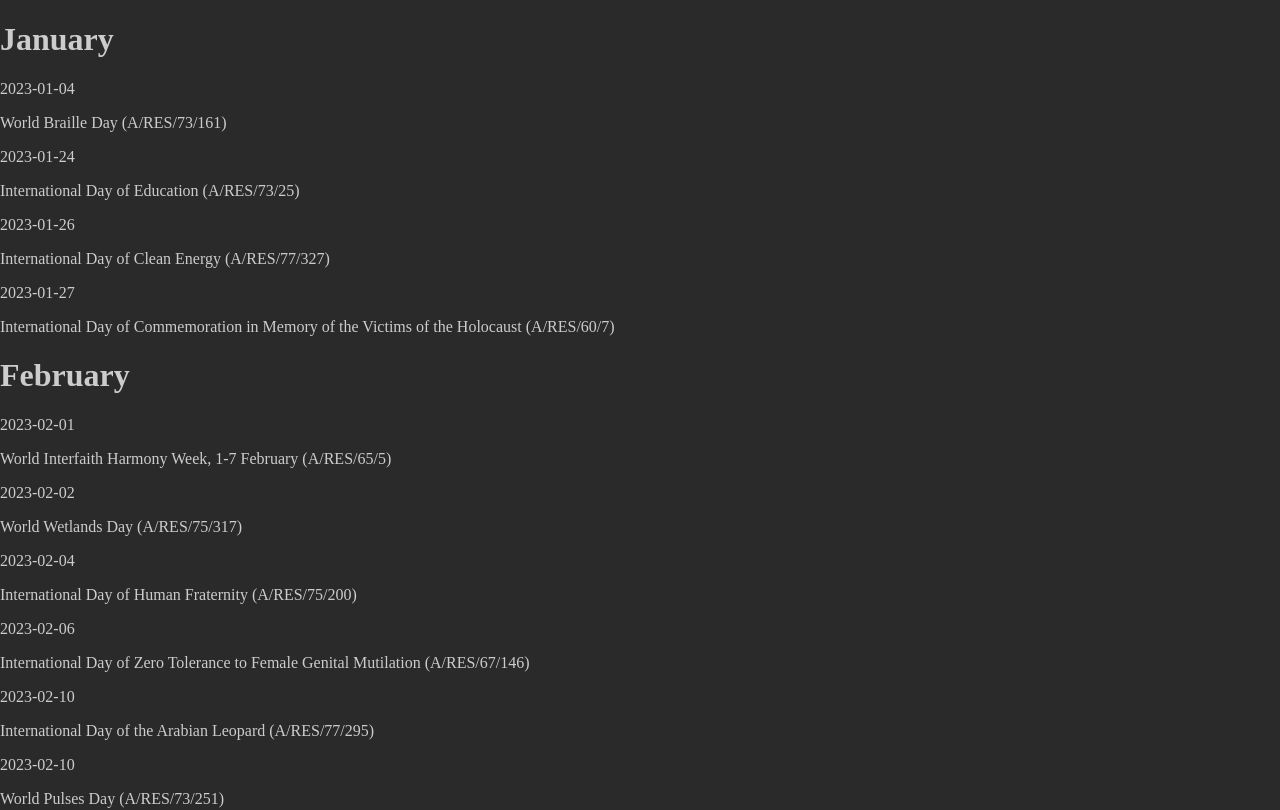
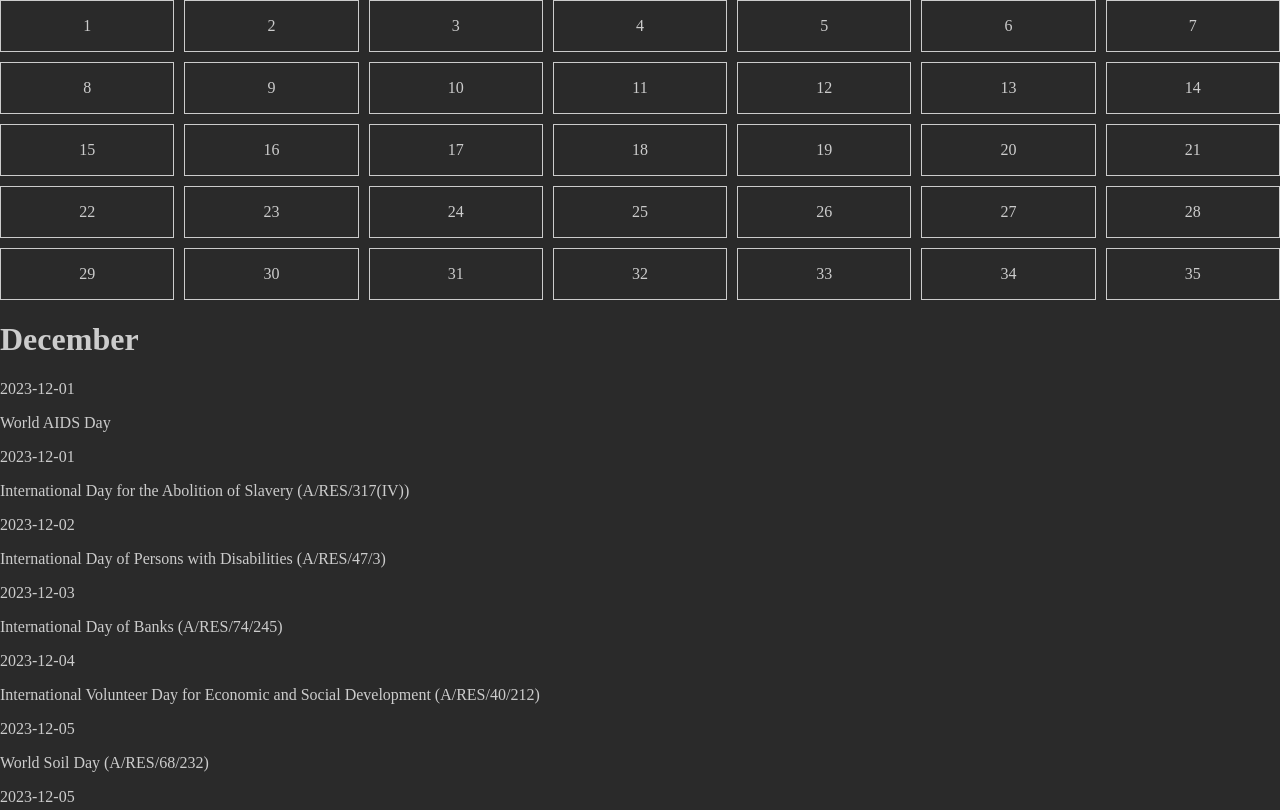
Before and after one commit to TimHuitt/react-calendar, a React (Vite) app: page / in a window 1280 px wide. Shown: the top 810 px of the page. Built offline with nearby package versions, Linux system fonts and the light colour scheme.

Commit message:
add calendar grid

```diff
--- a/src/components/App/App.jsx
+++ b/src/components/App/App.jsx
@@ -2,10 +2,12 @@ import "./App.css"
 import Calendar from "../Calendar/Calendar.jsx"
 
 const App = () => {
+  const selectedMonth = 'December'
+
 
   return (
     <div className="App">
-      <Calendar />
+      <Calendar selectedMonth={ selectedMonth } />
     </div>
   );
 }
--- /dev/null
+++ b/src/components/Calendar/Calendar.css
@@ -0,0 +1,14 @@
+.cal-wrapper {
+  display: grid;
+  grid-template-columns: repeat(7, 1fr);
+  grid-template-rows: repeat(5, 1fr);
+  gap: 10px; /* Adjust the gap as per your preference */
+}
+
+.cell {
+  display: flex;
+  align-items: center;
+  justify-content: center;
+  border: 1px solid #ccc;
+  height: 50px; /* Adjust the height as per your preference */
+}
--- a/src/components/Calendar/Calendar.jsx
+++ b/src/components/Calendar/Calendar.jsx
@@ -1,15 +1,46 @@
 import holidays from "../../data/holidays.js"
 import Day from "../Day/Day.jsx"
+import "./Calendar.css"
 
-const Calendar = () => {
+const Calendar = ({ selectedMonth }) => {
+
+  const year = '2024'
+  const date = new Date()
+  const first = new Date(date.getFullYear(), date.getMonth(), 1);
+  const numDays = new Date(year, selectedMonth, 0).getDate();
+  console.log(first.toDateString().split(' ')[0])
+  const totalCells = 7 * 5
+  const cellNumbers = Array.from({ length: totalCells }, (_, index) => index + 1)
+
   return (
-    <div key='Calendar'>
-    {Object.entries(holidays).map(([month, days]) => (
-      <div>
-        <h1>{month}</h1>
-        <Day days={days} />
+    <div className="Calendar" key="Calendar">
+
+      <div className="cal-wrapper">
+        {cellNumbers.map((cell) => (
+          <div className="cell">
+            {cell}
+          </div>
+        ))}
       </div>
-    ))}
+
+
+      {Object.entries(holidays).map(([month, days]) => (
+        <div key={month}>
+          {month === selectedMonth ? (
+            <>
+              <h1>{month}</h1>
+              <Day days={days} />
+            </>
+          ) : (
+            selectedMonth === 'all' && (
+              <>
+                <h1>{month}</h1><p>{numDays}</p>
+                <Day days={days} />
+              </>
+            )
+          )}
+        </div>
+      ))}
     </div>
   )
 }
```
